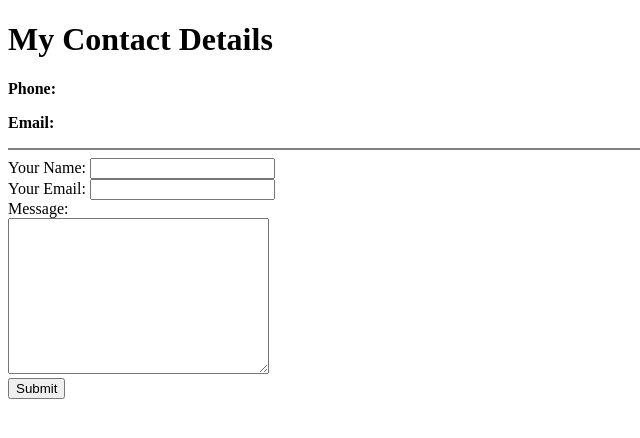
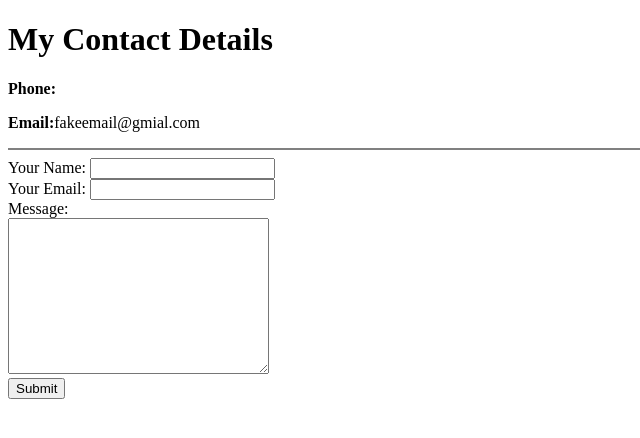
Before and after one commit to Beagan19/cv, a plain HTML site: page Contact-Me.html in a window 1280 px wide. Shown: the whole page, without its empty margins (0-640 px from the left). Drawn offline with Linux system fonts and the light colour scheme.

Commit message:
updated Contact page

```diff
--- a/Contact-Me.html
+++ b/Contact-Me.html
@@ -9,7 +9,7 @@
 <body>
   <h1>My Contact Details</h1>
   <p><strong>Phone:</strong></p>
-  <p><strong>Email:</strong></p>
+  <p><strong>Email:</strong>fakeemail@gmial.com</p>
   <hr size="2" noshade>
   <form class="" action="mailto:brooke.eagan4@gmail.com" method="post" enctype="text/plain">
     <label for="">Your Name:</label>
```
